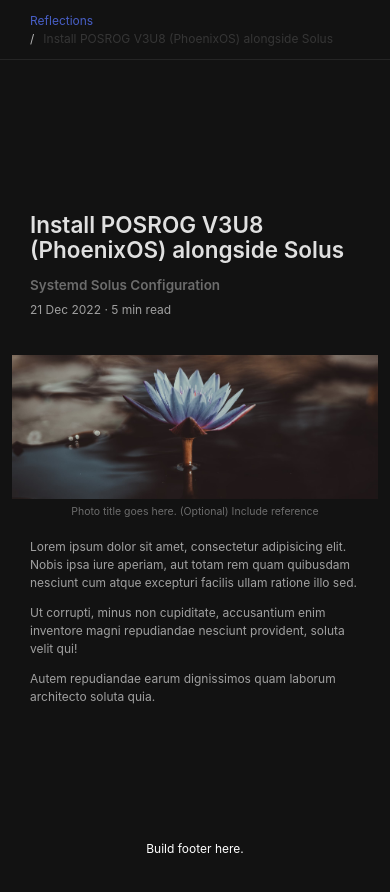
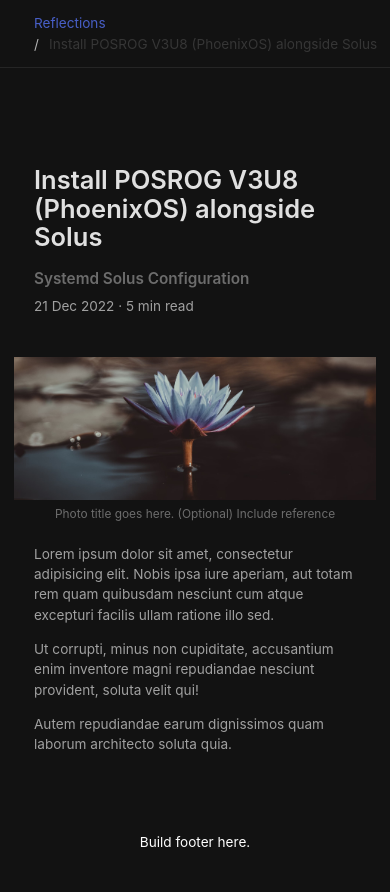
Before and after one commit to f-atisai/f-atisai.github.io, a Jekyll site: the page built from _posts/2022-12-21-posrog-install.md, in a window 390 px wide. Shown: the top 892 px of the page. Built offline with Jekyll 4.4.1, drawn with Linux system fonts in a browser that asks for light colours.

Commit message:
refactor: make it better

```diff
--- a/_layouts/post.html
+++ b/_layouts/post.html
@@ -15,31 +15,6 @@
     />
 
     <link rel="stylesheet" href="/assets/css/styles.css" />
-
-    <style>
-      .is-paddingless-horizontal {
-        padding-left: 0;
-        padding-right: 0;
-      }
-
-      .center {
-        display: flex;
-        justify-content: center;
-        align-items: center;
-      }
-
-      .grid {
-        display: grid;
-        grid-template-columns: [xl-start] 1fr 1.5em [md-start] minmax(0, 624px) [md-end] 1.5em 1fr [xl-end];
-      }
-
-      .grid * {
-        grid-column: md;
-      }
-      .grid-xl {
-        grid-column: xl;
-      }
-    </style>
   </head>
   <body>
     <!-- Breadcrumb -->
--- a/_sass/elements.scss
+++ b/_sass/elements.scss
@@ -1,4 +1,3 @@
-// Separator: horizontal line (hr)
 .hr {
   background: none;
   border: none;
--- /dev/null
+++ b/_sass/grid.scss
@@ -0,0 +1,11 @@
+.grid {
+  display: grid;
+  grid-template-columns: [xl-start] 1fr 1.5em [md-start] minmax(0, 624px) [md-end] 1.5em 1fr [xl-end];
+}
+
+.grid * {
+  grid-column: md;
+}
+.grid-xl {
+  grid-column: xl;
+}
--- /dev/null
+++ b/_sass/helpers.scss
@@ -0,0 +1,10 @@
+.is-paddingless-horizontal {
+  padding-left: 0;
+  padding-right: 0;
+}
+
+.center {
+  display: flex;
+  justify-content: center;
+  align-items: center;
+}
--- a/_sass/layouts.scss
+++ b/_sass/layouts.scss
@@ -110,6 +110,7 @@
 /* TILES */
 .tiles {
   border: 1px solid hsl(var(--text) / 0.12);
+  margin: auto;
   max-width: 24rem;
 }
 
@@ -216,6 +217,6 @@
 // Responsive
 @media (max-width: 672px) {
   :root {
-    font-size: 75%;
+    font-size: 85%;
   }
 }
--- a/assets/css/styles.scss
+++ b/assets/css/styles.scss
@@ -9,4 +9,6 @@
 @import "layouts";
 @import "components";
 @import "elements";
+@import "helpers";
+@import "grid";
 @import "main";
```
Also changed, not shown: _posts/2022-12-22-second-post.md (deleted, +0 -14 lines), 2 other files.
